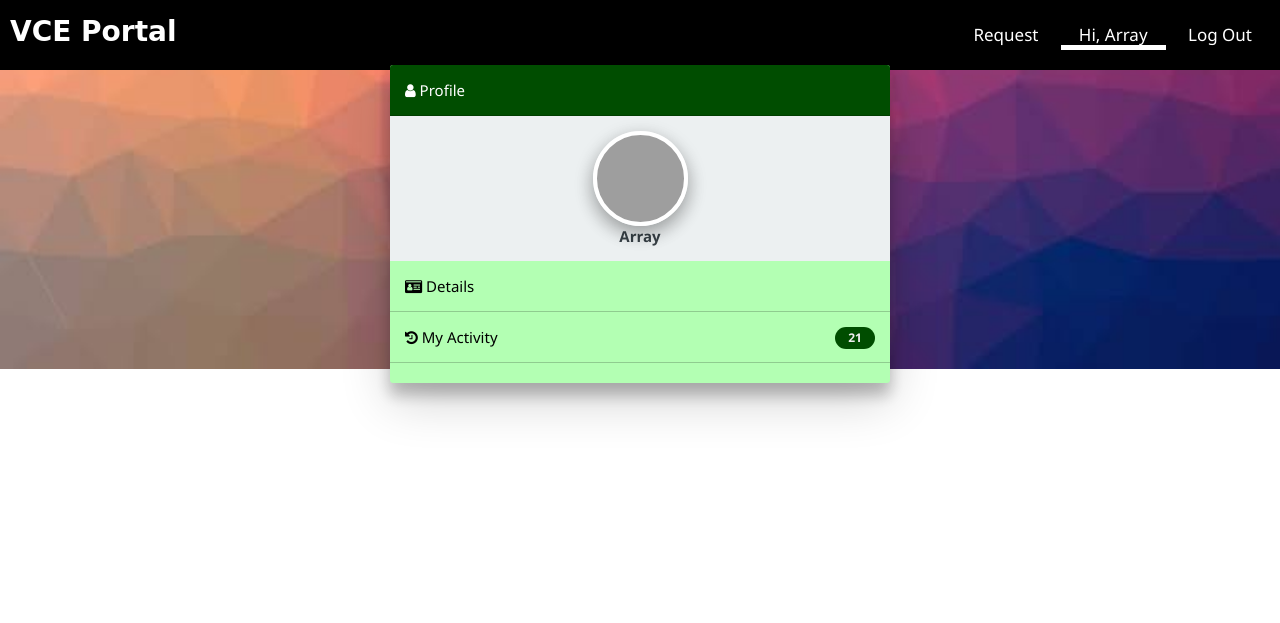
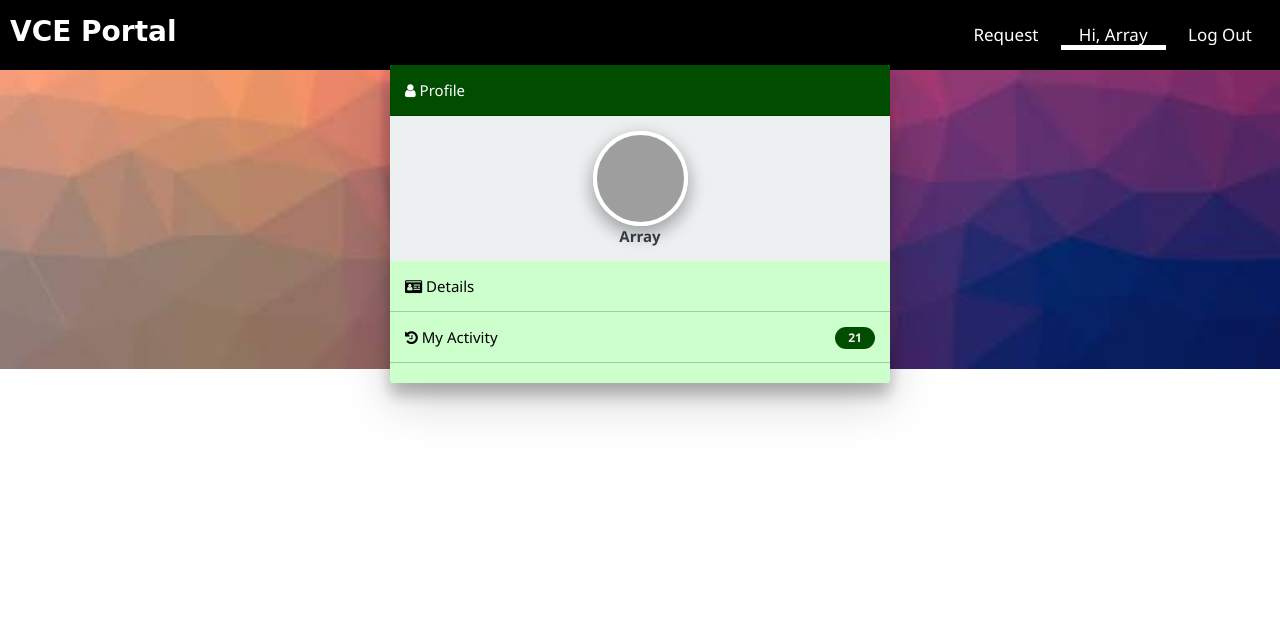
Before and after one commit to nagaveni-developer/Portal, a PHP site: page /profile.php in a window 1280 px wide. Shown: the top 623 px of the page. Run offline with PHP 8.4, Linux system fonts and the light colour scheme; a user stored in the database is signed in; data comes from the database, SQL or seed files in the repository; some libraries are stand-ins or nearby versions; grey boxes are pictures that could not be loaded.

Commit message:
Update profile.php

```diff
--- a/profile.php
+++ b/profile.php
@@ -38,7 +38,7 @@
 	overflow:hidden;
 	border-radius:3px;
     color:white;
-	background:#b3ffb3;
+	background:#ccffcc;
 
 	box-shadow:0 17px 50px 0 rgba(0,0,0,.19),0 12px 15px 0 rgba(0,0,0,.24);
 }
@@ -79,7 +79,7 @@
 }
 .accordion>a.active>.alert-numb,
 .accordion>.sub-nav>a.active>.alert-numb{
-	background:#b3ffb3;
+	background:#ccffcc;
         color: black;
 }
 .accordion .sub-nav{
```
